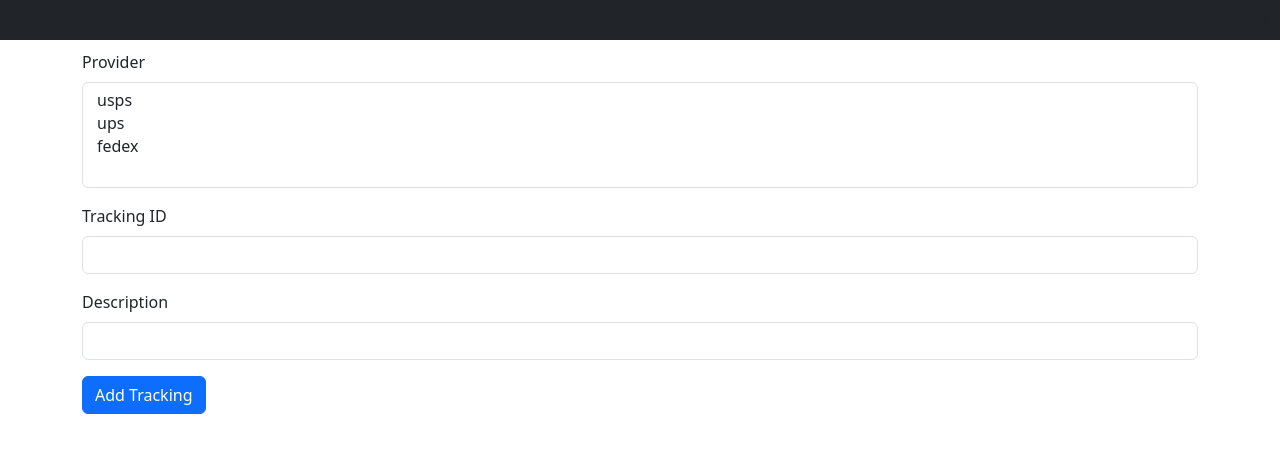
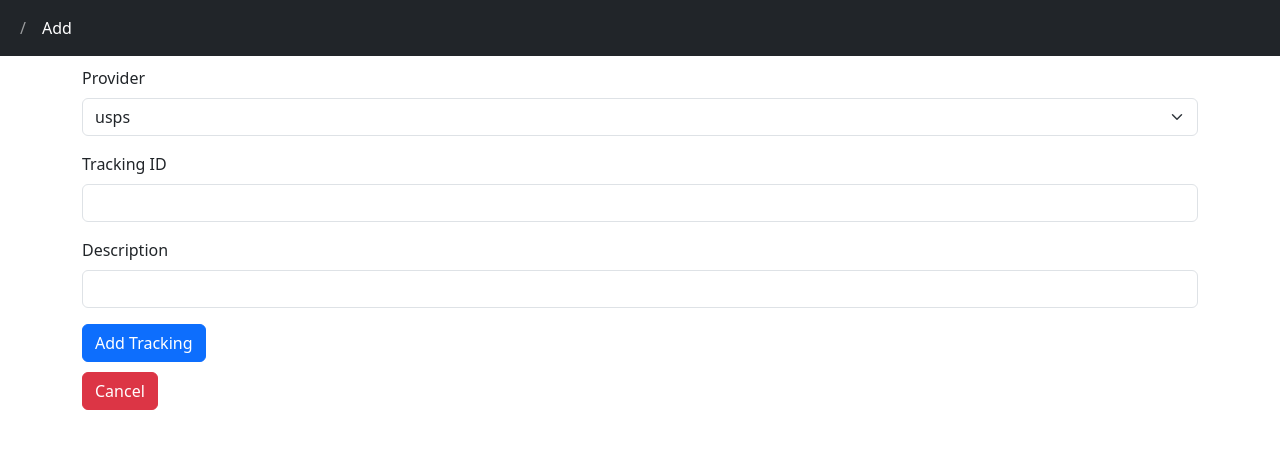
Before and after one commit to bentastic27/package-tracker, a Flask app: page /add in a window 1280 px wide. Shown: the top 453 px of the page. Run offline with Flask 3, Linux system fonts and the light colour scheme; some libraries are stand-ins or nearby versions.

Commit message:
some qol improvements

```diff
--- a/app.py
+++ b/app.py
@@ -1,6 +1,6 @@
 from flask import Flask, render_template, request, redirect, flash
 from flask_wtf import FlaskForm
-from wtforms import StringField, validators, SelectMultipleField, SubmitField
+from wtforms import StringField, validators, SubmitField, SelectField
 from flask_bootstrap import Bootstrap5
 import datetime
 import valkey
@@ -13,6 +13,7 @@
 
 app.config['BOOTSTRAP_BOOTSWATCH_THEME'] = 'darkly'
 app.config['SECRET_KEY'] = os.urandom(32)
+app.config['BOOTSTRAP_SERVE_LOCAL'] = True
 
 valid_providers = ['usps', 'ups', 'fedex']
 
@@ -21,7 +22,7 @@
 
 
 class AddTrackingForm(FlaskForm):
-  provider = SelectMultipleField(label="Provider", choices=valid_providers, validators=[validators.DataRequired()])
+  provider = SelectField(label="Provider", choices=valid_providers, validators=[validators.DataRequired()])
   tracking_id = StringField(label="Tracking ID", validators=[validators.DataRequired()])
   description = StringField(label="Description", validators=[validators.DataRequired()])
   submit = SubmitField(label="Add Tracking")
--- a/templates/add.html
+++ b/templates/add.html
@@ -3,5 +3,9 @@
 <div class="container-sm">
   {% from 'bootstrap5/form.html' import render_form %}
   {{ render_form(form) }}
+
+</div>
+<div class="container-sm" style="padding-top:10px">
+  <a href="/" class="card-link"><button type="button" class="btn btn-danger">Cancel</button></a>
 </div>
 {% endblock %}
--- a/templates/base.html
+++ b/templates/base.html
@@ -9,10 +9,21 @@
 </head>
 <body>
   {% from 'bootstrap5/nav.html' import render_nav_item %}
-  <nav class="navbar navbar-expand-lg bg-dark" data-bs-theme="dark">
+  <nav class="navbar navbar-expand-md bg-dark" data-bs-theme="dark">
       <div class="container-fluid">
-          {{ render_nav_item('index', 'Home') }}
-          {{ render_nav_item('add', 'Add') }}
+        <button class="navbar-toggler" type="button" data-bs-toggle="collapse" data-bs-target="#navbarNav" aria-controls="navbarNav" aria-expanded="false" aria-label="Toggle navigation">
+          <span class="navbar-toggler-icon"></span>
+        </button>
+        <div class="collapse navbar-collapse" id="navbarNav">
+          <ul class="navbar-nav">
+            <li class="nav-item">
+              {{ render_nav_item('index', '/') }}
+            </li>
+            <li class="nav-item">
+              {{ render_nav_item('add', 'Add') }}
+            </li>
+          </ul>
+        </div>
       </div>
   </nav>
   <div class="container-fluid" style="padding-top:10px;padding-bottom:10px">
```
Also changed, not shown: .github/workflows/docker-image.yaml.
